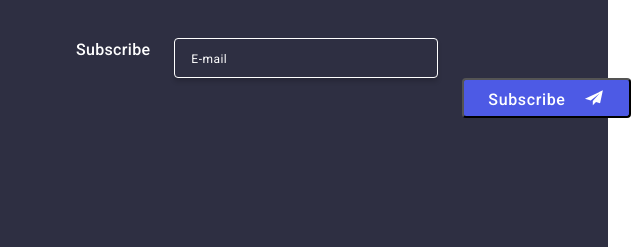
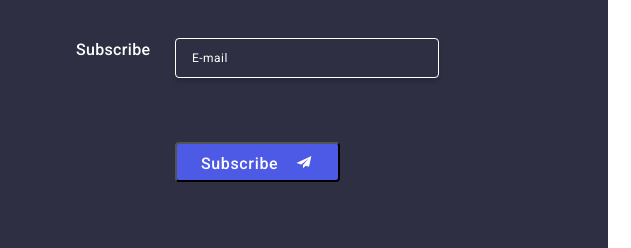
Before and after one commit to Evgeniy-Galushko/goit-markup-hw-05, a plain HTML site: page index.html in a window 1280 px wide. Shown: the part 3245-3493 px from the top of the page, 672-1303 px from the left, 631 px wide, since content can reach past the window. Drawn offline with nearby package versions, Linux system fonts and the light colour scheme.

Commit message:
add styles file

```diff
--- a/css/styles.css
+++ b/css/styles.css
@@ -716,14 +716,20 @@ max-width: 208px;
 
 .footer-email{
     display: flex;
-    gap: 24px;
     max-width: 453px;
     margin-left: 80px;
+    gap: 24px;
 }
+
+/* .footer-email-div{
+    display: flex;
+    flex-direction: column;
+} */
 
 .footer-email-form{
     display: flex;
     flex-direction: column;
+    gap: 24px;
 }
 
 .footer-email .footer-email-p{
@@ -748,7 +754,7 @@ max-width: 208px;
         color: #fff;
     border-radius: 4px;
     cursor: pointer;
-    width: 169px;
+    width: 165px;
     height: 40px;
     background-color: #4d5ae5;
     display: flex;
@@ -765,8 +771,11 @@ max-width: 208px;
 }
 
 .footer-email .footer-email-input{
+        font-size: 12px;
+        line-height: 2;
+        letter-spacing: 0.04em;
     border: 1px solid #fff;
-    background-color: #2e2f42;
+    background-color: transparent;
     border-radius: 4px;
     width: 264px;
     height: 40px;
--- a/index.html
+++ b/index.html
@@ -412,18 +412,20 @@
                 </ul>
             </div>
             <div class="footer-email">
+
                 <p class="footer-email-p">Subscribe</p>
                 <form class="footer-email-form" name="your-email" autocomplete="off">
                     <label class="footer-email-subscribe">
                         <input class="footer-email-input" type="email" name="subscribe" placeholder="E-mail">
                     </label>
-                </form>
-                <button class="footer-button">
+                    <button class="footer-button">
                     Subscribe
                         <svg class="footer-button-icon" width="24" height="24">
                             <use href="./images/icons.svg#icon-telegram"></use>
                         </svg>
-                </button>
+                    </button>
+                </form>
+
             </div>
         </div>
     </footer>
```
